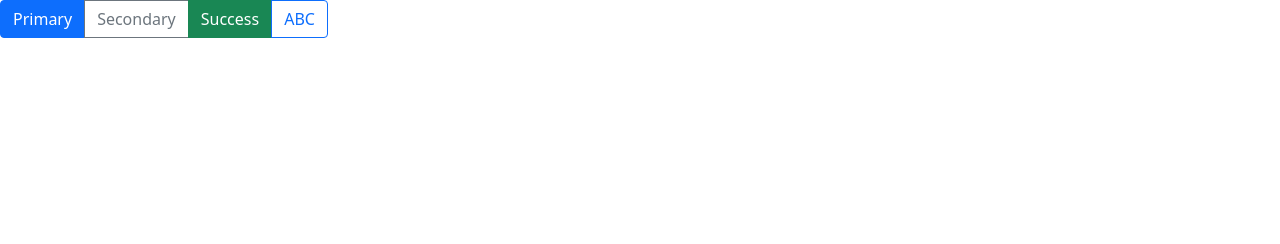
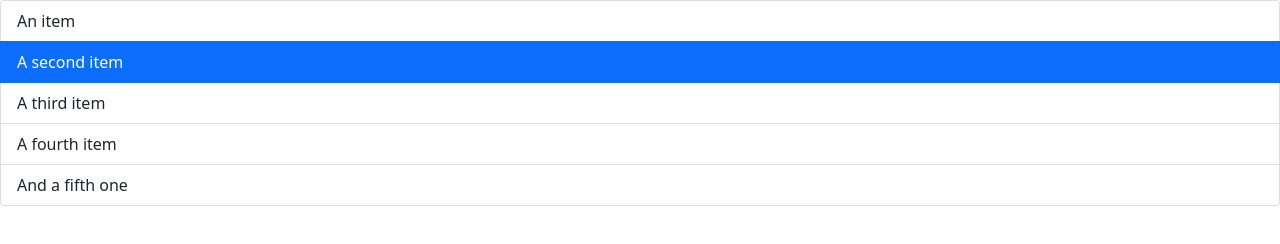
Before and after one commit to yeongno/Fast7.1, a plain HTML site: page index.html in a window 1280 px wide. Drawn offline with nearby package versions, Linux system fonts and the light colour scheme.

Commit message:
드롭다운과 리스트

```diff
--- a/index.html
+++ b/index.html
@@ -14,12 +14,13 @@
 </head>
 
 <body>
-  <div class="btn-group">
-    <button type="button" class="btn btn-primary">Primary</button>
-    <button type="button" class="btn btn-outline-secondary">Secondary</button>
-    <button type="button" class="btn btn-success">Success</button>
-    <div class="btn btn-outline-primary">ABC</div>
-  </div>
+  <ul class="list-group">
+    <li class="list-group-item list-group-item-action">An item</li>
+    <li class="list-group-item list-group-item-action active">A second item</li>
+    <li class="list-group-item list-group-item-action">A third item</li>
+    <li class="list-group-item list-group-item-action">A fourth item</li>
+    <li class="list-group-item list-group-item-action">And a fifth one</li>
+  </ul>
 </body>
 
 </html>
```
